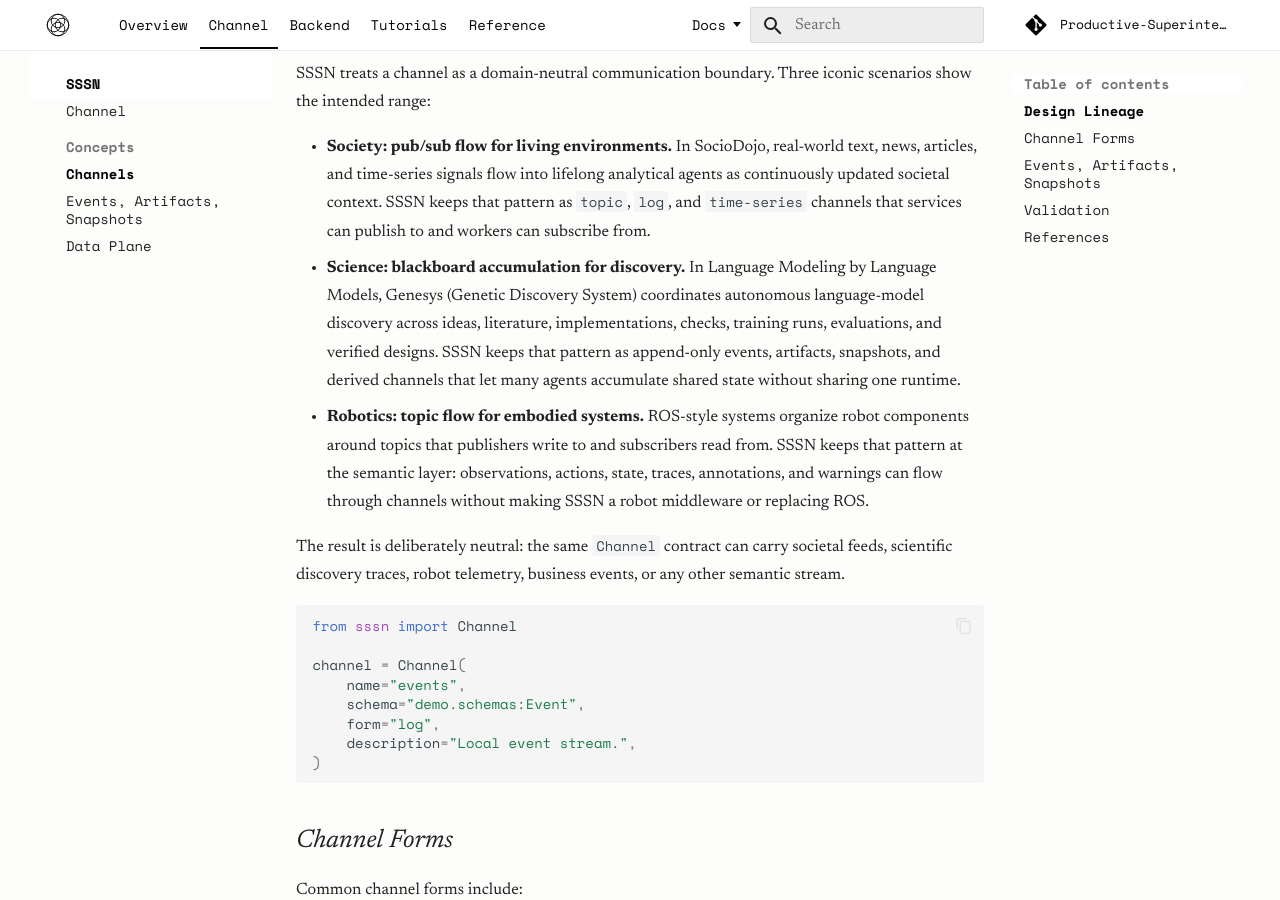
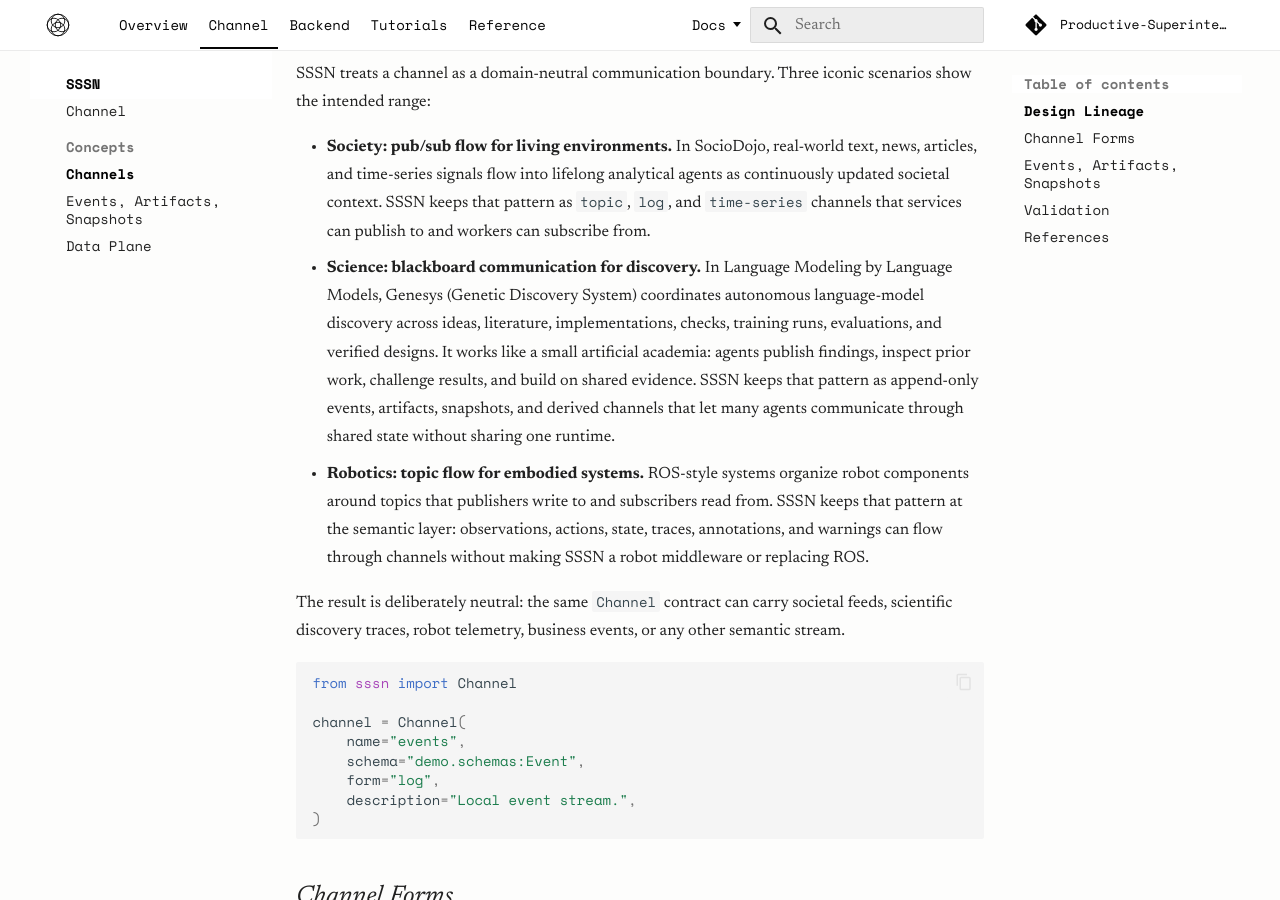
Before and after one commit to Productive-Superintelligence/sssn, an MkDocs documentation site: the page built from docs/concepts/channels.md, in a window 1280 px wide and 900 px high, scrolled down 347 px. Built offline with MkDocs 1.6.1 and Material for MkDocs 9.7.7, drawn with Linux system fonts in a browser that asks for light colours; comment, search, counter and statistics services are not loaded.

Commit message:
Refine science channel framing

```diff
--- a/docs/concepts/channels.md
+++ b/docs/concepts/channels.md
@@ -17,12 +17,14 @@
   agents as continuously updated societal context. SSSN keeps that pattern as
   `topic`, `log`, and `time-series` channels that services can publish to and
   workers can subscribe from.
-- **Science: blackboard accumulation for discovery.** In Language Modeling by
+- **Science: blackboard communication for discovery.** In Language Modeling by
   Language Models, Genesys (Genetic Discovery System) coordinates autonomous
   language-model discovery across ideas, literature, implementations, checks,
-  training runs, evaluations, and verified designs. SSSN keeps that pattern as
-  append-only events, artifacts, snapshots, and derived channels that let many
-  agents accumulate shared state without sharing one runtime.
+  training runs, evaluations, and verified designs. It works like a small
+  artificial academia: agents publish findings, inspect prior work, challenge
+  results, and build on shared evidence. SSSN keeps that pattern as append-only
+  events, artifacts, snapshots, and derived channels that let many agents
+  communicate through shared state without sharing one runtime.
 - **Robotics: topic flow for embodied systems.** ROS-style systems organize
   robot components around topics that publishers write to and subscribers read
   from. SSSN keeps that pattern at the semantic layer: observations, actions,
```
Also changed, not shown: docs/protocol/index.md (+5 -5 lines).
